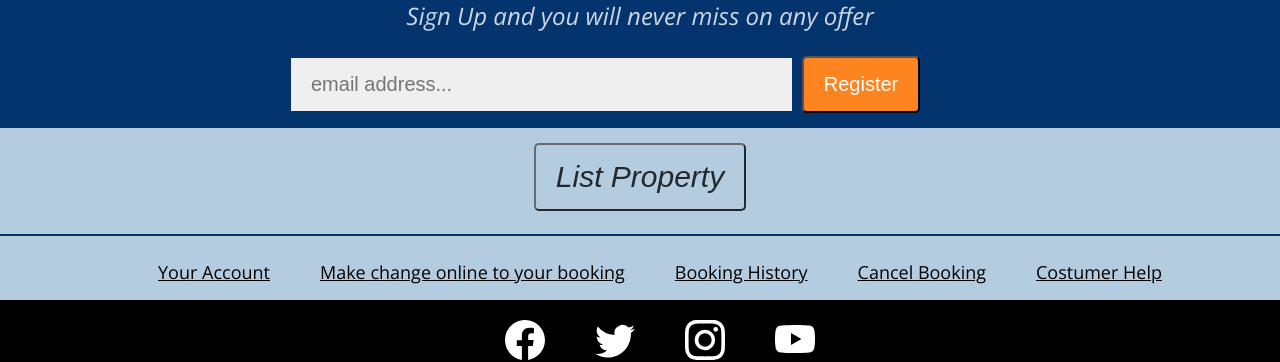
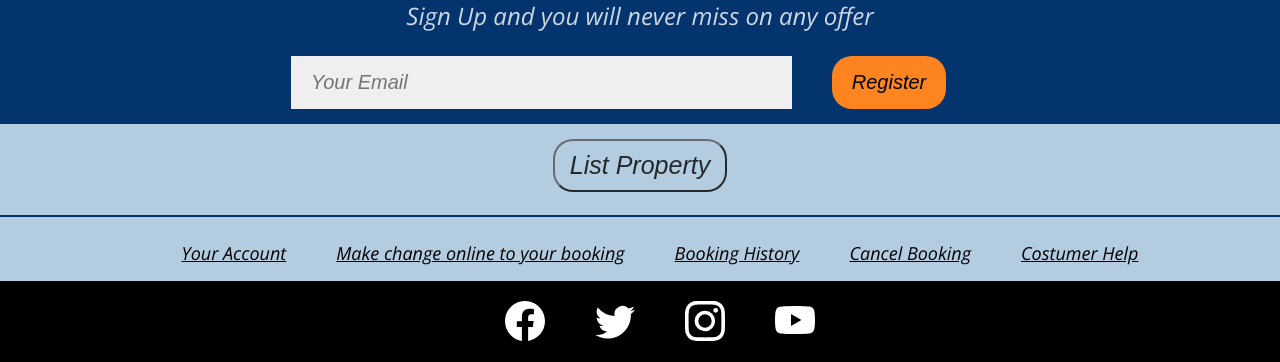
Before and after one commit to pchinmayee/hotel-booking-frontend, a React (Create React App) app: page / in a window 1280 px wide. Shown: the part 1403-1765 px from the top of the page. Built offline with nearby package versions, Linux system fonts and the light colour scheme; a web font is replaced by a local one.

Commit message:
list property and css

```diff
--- a/src/components/footer/Footer.css
+++ b/src/components/footer/Footer.css
@@ -2,7 +2,7 @@
 
 /* Google fonts */
 
-@import url("https://fonts.googleapis.com/css2?family=Heebo:wght@100&family=Open+Sans:ital,wght@0,300;0,400;0,500;1,300;1,400;1,500&display=swap");
+@import url('https://fonts.googleapis.com/css2?family=Heebo:wght@100&family=Open+Sans:ital,wght@0,300;0,400;0,500;1,300;1,400;1,500&display=swap');
 
 .top {
   display: flex;
@@ -24,7 +24,7 @@
   margin-top: 0;
   opacity: 0.8;
   font-weight: 100;
-  font-family: "Open Sans", sans-serif;
+  font-family: 'Open Sans', sans-serif;
 }
 
 .top form {
@@ -35,16 +35,21 @@
 .top button {
   background-color: #fd841f;
   color: white;
-  border-radius: 5px;
+  font-style: italic;
+  border-radius: 20px;
+  border: none;
+  color: black;
   font-size: 20px;
   padding: 15px 20px;
-  margin-left: 10px;
+  margin-left: 40px;
 }
 
 .top form input {
   font-size: 20px;
   width: 60%;
   border: none;
+
+  font-style: italic;
   padding: 15px 20px;
   outline: none;
   background: #efefef;
@@ -52,7 +57,7 @@
 
 .mid {
   background-color: #b3cce0;
-  font-family: "Open Sans", sans-serif;
+  font-family: 'Open Sans', sans-serif;
   display: flex;
   flex-direction: column;
   align-items: center;
@@ -67,16 +72,22 @@
 
 .mid button {
   background-color: #b3cce0;
-  font-weight: 100;
+  font-weight: 60;
   opacity: 0.8;
   font-style: italic;
   margin: 15px auto;
-  border-radius: 5px;
-  padding: 15px 20px;
-  font-size: 30px;
+  border-radius: 20px;
+  padding: 10px 15px;
+  font-size: 25px;
 }
 
-.mid ul,
+.mid ul {
+  font-style: italic;
+  display: flex;
+  gap: 50px;
+  justify-content: center;
+  list-style-type: none;
+}
 .bottom ul {
   display: flex;
   gap: 50px;
--- a/src/components/footer/Footer.jsx
+++ b/src/components/footer/Footer.jsx
@@ -1,5 +1,5 @@
-import { BsFacebook, BsTwitter, BsInstagram, BsYoutube } from "react-icons/bs";
-import "./Footer.css";
+import { BsFacebook, BsTwitter, BsInstagram, BsYoutube } from 'react-icons/bs'
+import './Footer.css'
 
 function Footer() {
   return (
@@ -12,7 +12,7 @@ function Footer() {
           <i>Sign Up and you will never miss on any offer</i>
         </p>
         <form action="">
-          <input type="text" placeholder="email address..." />
+          <input type="text" placeholder="Your Email" />
           <button>Register</button>
         </form>
       </div>
@@ -67,7 +67,7 @@ function Footer() {
         <p>© Copyright Booking.com. All rights reserved</p>
       </div>
     </footer>
-  );
+  )
 }
 
-export default Footer;
+export default Footer
```
